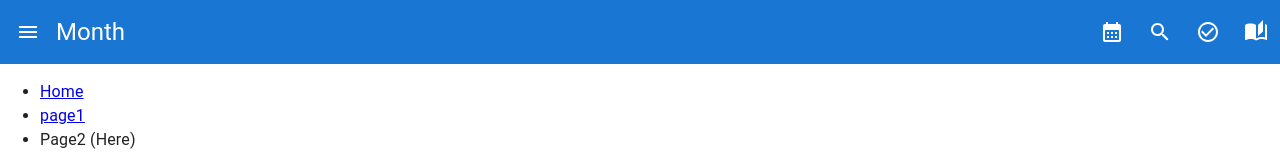
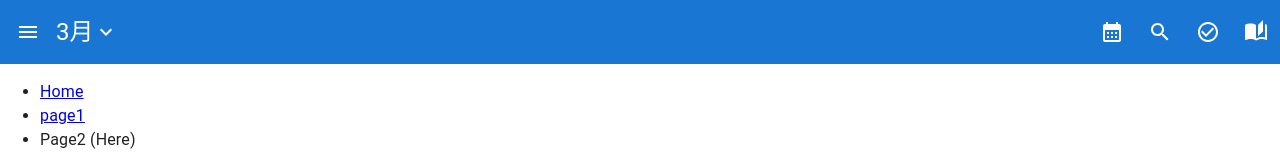
Before and after one commit to ut-code/JourniCal, a React (Vite) app in the folder frontend/: page /page2 in a window 1280 px wide. Shown: the top 160 px of the page. Built offline with nearby package versions, Linux system fonts and the light colour scheme.

Commit message:
top bar に月を表示、カレンダーの準備

```diff
--- a/frontend/src/components/TopBar.tsx
+++ b/frontend/src/components/TopBar.tsx
@@ -1,8 +1,10 @@
 import { Box, Typography } from "@mui/material";
-import React from "react";
+import React, { useState } from "react";
 import { Link } from "react-router-dom";
 import MenuIcon from "@mui/icons-material/Menu";
 import CalendarMonthIcon from "@mui/icons-material/CalendarMonth";
+import ExpandLessIcon from "@mui/icons-material/ExpandLess";
+import ExpandMoreIcon from "@mui/icons-material/ExpandMore";
 import SearchIcon from "@mui/icons-material/Search";
 import CheckCircleOutlineIcon from "@mui/icons-material/CheckCircleOutline";
 import AutoStoriesIcon from "@mui/icons-material/AutoStories";
@@ -10,39 +12,53 @@ import DateRangeIcon from "@mui/icons-material/DateRange";
 import { useLocation } from "react-router-dom";
 
 const TopBar: React.FC<{
+  baseDate: Date;
   journalPathName: string;
   calendarPathName: string;
 }> = (props) => {
+  const { baseDate, journalPathName, calendarPathName } = props;
+  const [isTopCalendarOpen, setIsTopCalendarOpen] = useState(false);
   const currentPathName = useLocation().pathname;
   const iconCommonSxProps = { mx: 1.5, color: "primary.contrastText" };
   const linkIconCommonStyleProps = { paddingTop: "3%" };
 
   return (
+    <Box sx={{ bgcolor: "primary.main" }}>
       <Box
         width={"100%"}
         display={"flex"}
         alignItems={"center"}
         justifyContent={"space-between"}
-      sx={{ bgcolor: "primary.main" }}
       >
         <MenuIcon sx={{ mx: 2, color: "primary.contrastText" }} />
+        <Box
+          display={"flex"}
+          alignItems={"center"}
+          onClick={() => setIsTopCalendarOpen(!isTopCalendarOpen)}
+        >
           <Typography
             variant="h5"
             component="div"
             sx={{ my: 2, color: "primary.contrastText" }}
           >
-        Month
+            {baseDate.getMonth() + 1}月
           </Typography>
+          {isTopCalendarOpen ? (
+            <ExpandLessIcon sx={{ color: "primary.contrastText" }} />
+          ) : (
+            <ExpandMoreIcon sx={{ color: "primary.contrastText" }} />
+          )}
+        </Box>
         <Box display={"flex"} alignItems={"center"} sx={{ ml: "auto" }}>
           <CalendarMonthIcon sx={iconCommonSxProps} />
           <SearchIcon sx={iconCommonSxProps} />
           <CheckCircleOutlineIcon sx={iconCommonSxProps} />
-        {currentPathName === props.journalPathName ? (
-          <Link to={props.calendarPathName} style={linkIconCommonStyleProps}>
+          {currentPathName === journalPathName ? (
+            <Link to={calendarPathName} style={linkIconCommonStyleProps}>
               <DateRangeIcon sx={iconCommonSxProps} />
             </Link>
           ) : (
-          currentPathName === props.calendarPathName && (
+            currentPathName === calendarPathName && (
               <Link to={props.journalPathName} style={linkIconCommonStyleProps}>
                 <AutoStoriesIcon sx={iconCommonSxProps} />
               </Link>
@@ -50,6 +66,8 @@ const TopBar: React.FC<{
           )}
         </Box>
       </Box>
+      {isTopCalendarOpen && <Box>ここに日付選択用のカレンダーを表示</Box>}
+    </Box>
   );
 };
 
--- a/frontend/src/pages/page1.tsx
+++ b/frontend/src/pages/page1.tsx
@@ -5,7 +5,11 @@ import TopBar from "../components/TopBar";
 const Page1: React.FC = () => {
   return (
     <>
-      <TopBar journalPathName="/page1" calendarPathName="/page2" />
+      <TopBar
+        baseDate={new Date()}
+        journalPathName="/page1"
+        calendarPathName="/page2"
+      />
       <ul>
         <li>
           <Link to="/">Home</Link>
--- a/frontend/src/pages/page2.tsx
+++ b/frontend/src/pages/page2.tsx
@@ -5,7 +5,11 @@ import TopBar from "../components/TopBar";
 const Page2: React.FC = () => {
   return (
     <>
-      <TopBar journalPathName="/page1" calendarPathName="/page2" />
+      <TopBar
+        baseDate={new Date()}
+        journalPathName="/page1"
+        calendarPathName="/page2"
+      />
       <ul>
         <li>
           <Link to="/">Home</Link>
```
Lines whose indentation alone changed are shown as unchanged.
